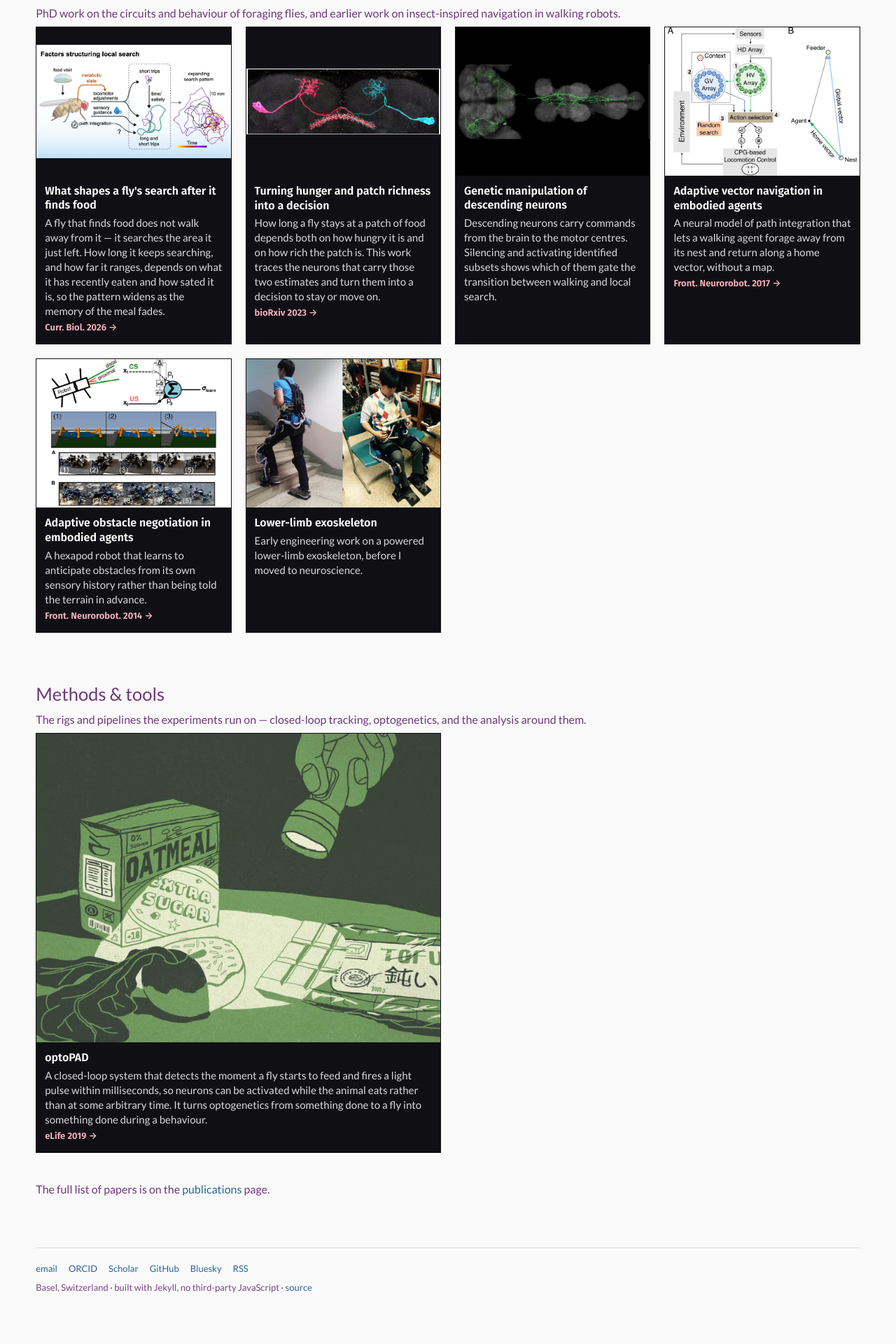
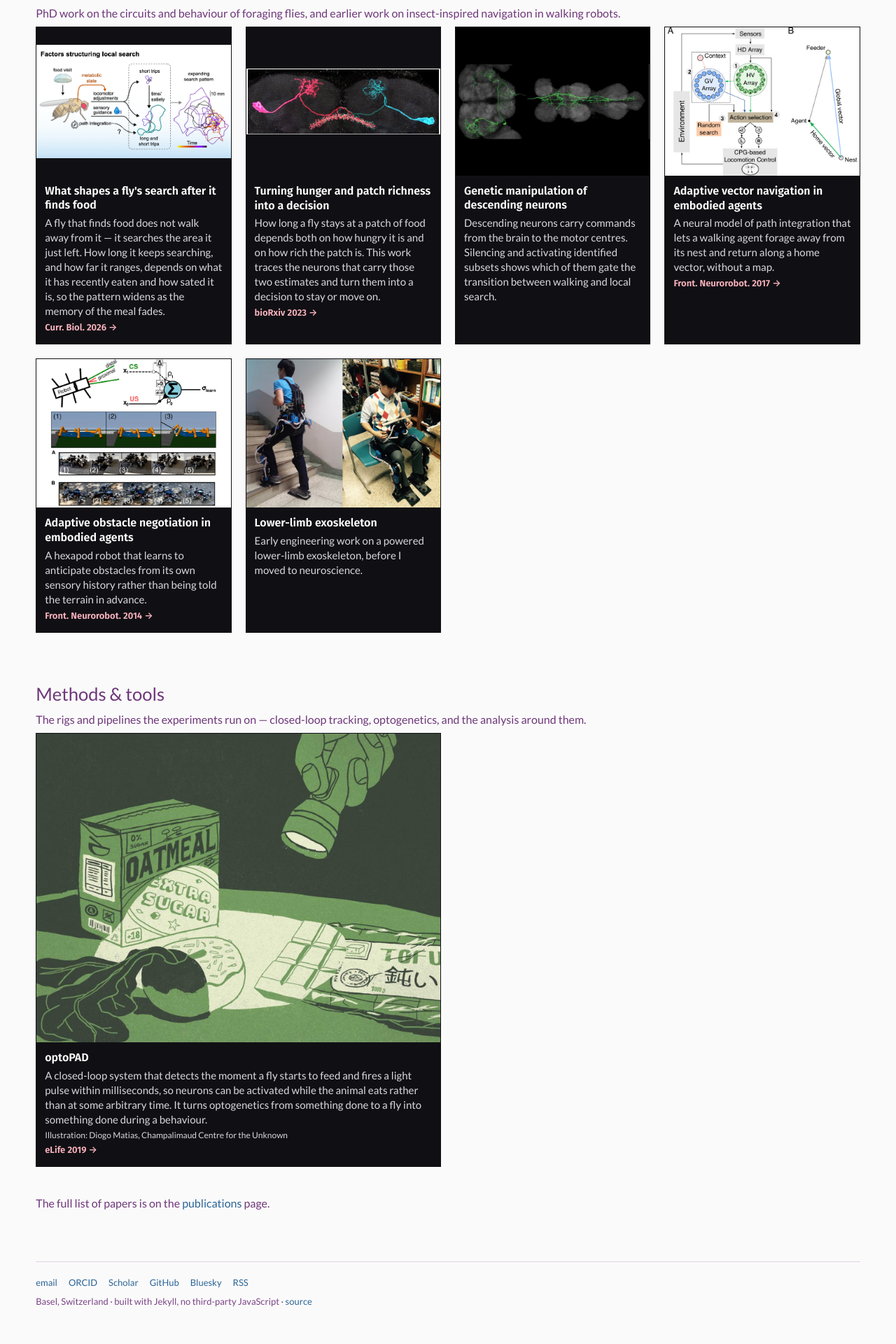
Before and after one commit to degoldschmidt/degoldschmidt.github.io, a Jekyll site: the page built from research.html, in a window 1280 px wide. Shown: the part 1053-2973 px from the top of the page at 70% size. Built offline with Jekyll 4.4.1, drawn with Linux system fonts in a browser that asks for light colours.

Commit message:
Credit the optoPAD illustration
"Illustration: Diogo Matias, Champalimaud Centre for the Unknown",
rendered under the card text.

A `credit:` field on the card rather than a sentence appended to `text:`,
because a credit is metadata about the image, not part of what the work
is — and every future card that borrows an image needs the same slot. It
renders only when set, so the other seven are untouched.

Distinguished from the card text by size rather than a dimmer colour:
anything lighter than #d8d8de starts eating into the contrast margin on
the near-black mount, and a credit still has to be readable to do its job.

Co-Authored-By: Claude Opus 5 (1M context) <noreply@anthropic.com>
Claude-Session: https://claude.ai/code/session_01B92kTq6btsk1imhVp8yB2d

```diff
--- a/_data/projects.yml
+++ b/_data/projects.yml
@@ -148,6 +148,7 @@ items:
       Duotone illustration: a hand shines a torch across a table of foods
       &mdash; oatmeal, chocolate, tofu, greens and a doughnut &mdash; picking
       some out of the dark and leaving others in shadow.
+    credit: "Illustration: Diogo Matias, Champalimaud Centre for the Unknown"
     link: "https://doi.org/10.7554/eLife.43924"
     link_label: "eLife 2019"
     text: >-
--- a/css/main.css
+++ b/css/main.css
@@ -545,6 +545,14 @@ h3 {
 .card__text {
   color: #d8d8de;
 }
+/* Image credit. Distinguished from the card text by size, not by a dimmer
+   colour — anything lighter than #d8d8de starts eating into the contrast
+   margin on the near-black mount, and this line still has to be readable. */
+.card__credit {
+  font-size: var(--text-xs);
+  line-height: 1.35;
+  color: #d8d8de;
+}
 .card__more {
   font: 600 var(--text-s) var(--font-display);
   color: var(--color-link-on-dark);
--- a/research.html
+++ b/research.html
@@ -35,6 +35,9 @@ redirect_from:
     <figcaption>
       <strong class="card__title">{{ p.title }}</strong>
       <span class="card__text">{{ p.text }}</span>
+      {%- if p.credit %}
+      <span class="card__credit">{{ p.credit }}</span>
+      {%- endif %}
       {%- if p.link %}
       <a class="card__more" href="{{ p.link | relative_url }}"
         >{{ p.link_label | default: "more" }} &rarr;</a
```
